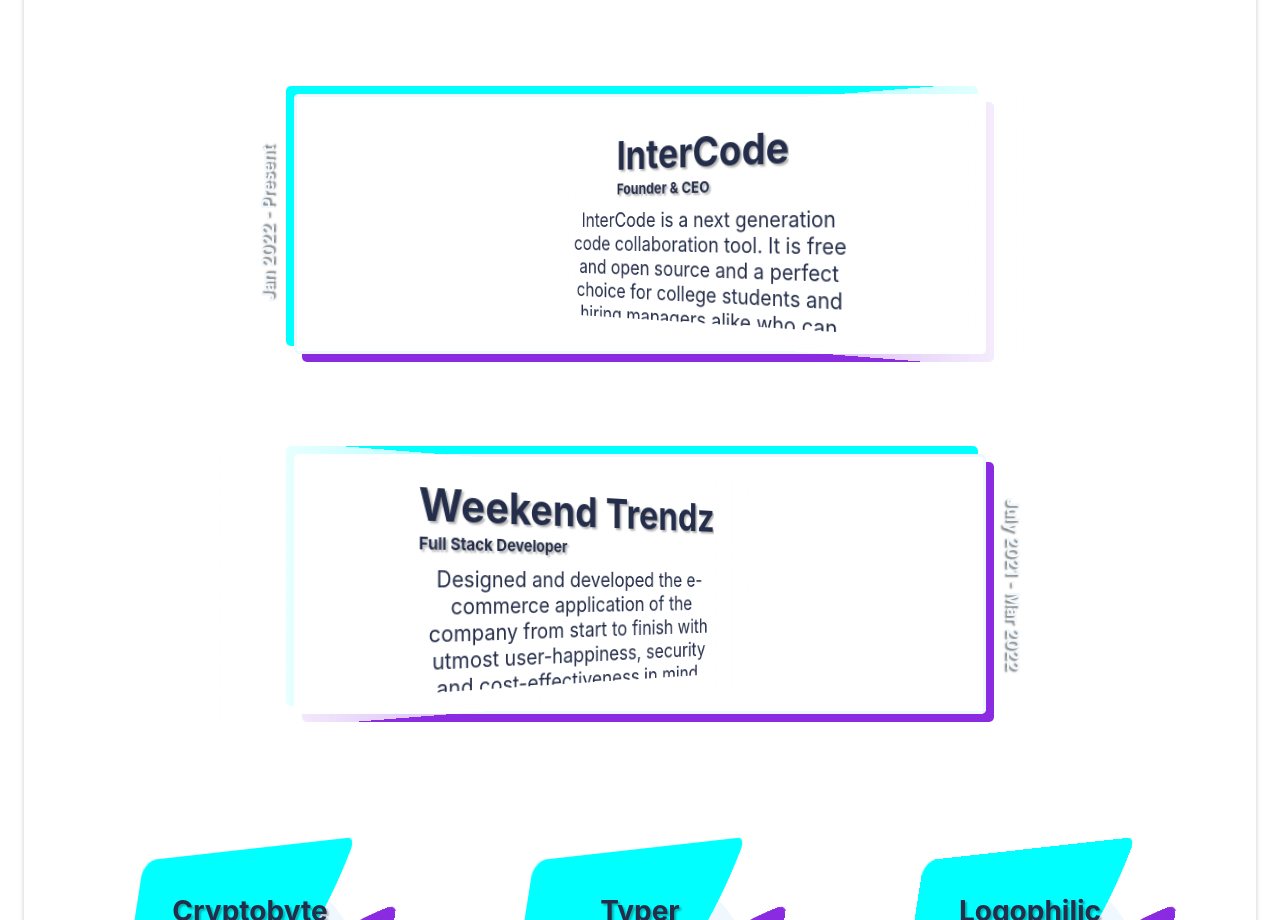
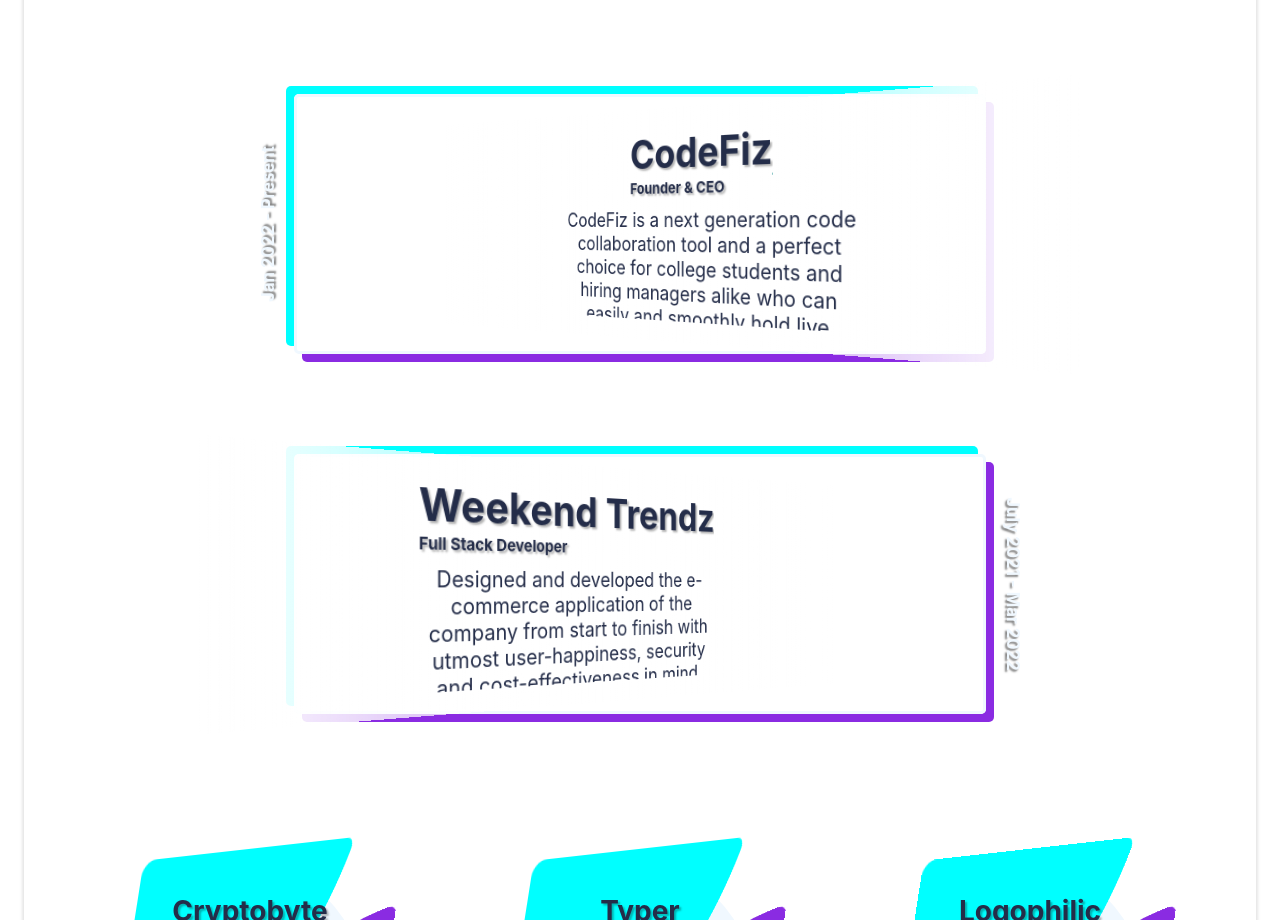
Before and after one commit to hmShuvo314/hmshuvo.me, a React (Vite) app: page / in a window 1280 px wide. Shown: the part 4760-5680 px from the top of the page. Built offline with nearby package versions, Linux system fonts and the light colour scheme; a web font is replaced by a local one.

Commit message:
Updated project.jsx

```diff
--- a/src/components/Project.jsx
+++ b/src/components/Project.jsx
@@ -42,16 +42,16 @@
             <div className="item">
               <div className="item_title">
                 <a href="https://intercode.vercel.app/" target="_blank">
-                  <h1 className="right">InterCode</h1>
+                  <h1 className="right">CodeFiz</h1>
                 </a>
                 <h2>Founder & CEO</h2>
               </div>
               <div className="item_details">
                 <p>
-                  InterCode is a next generation code collaboration tool. It is
-                  free and open source and a perfect choice for college students
-                  and hiring managers alike who can easily and smoothly hold
-                  live coding sessions and coding interviews using the app.
+                  CodeFiz is a next generation code collaboration tool and a
+                  perfect choice for college students and hiring managers alike
+                  who can easily and smoothly hold live coding sessions and
+                  coding interviews using the app.
                 </p>
               </div>
             </div>
```
